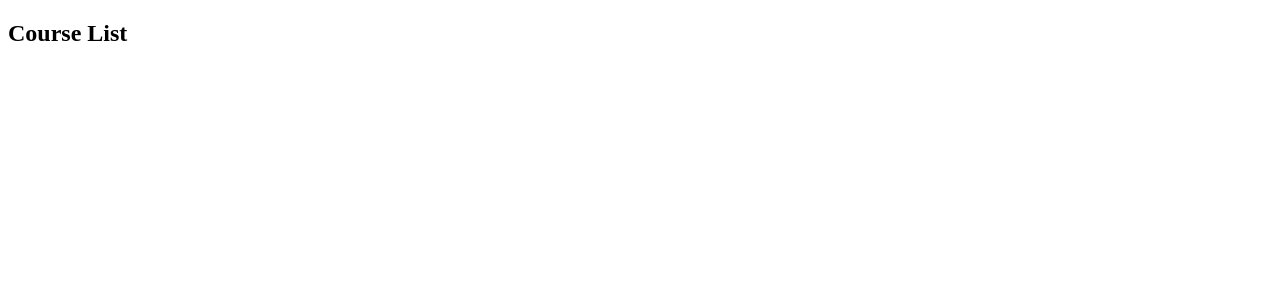
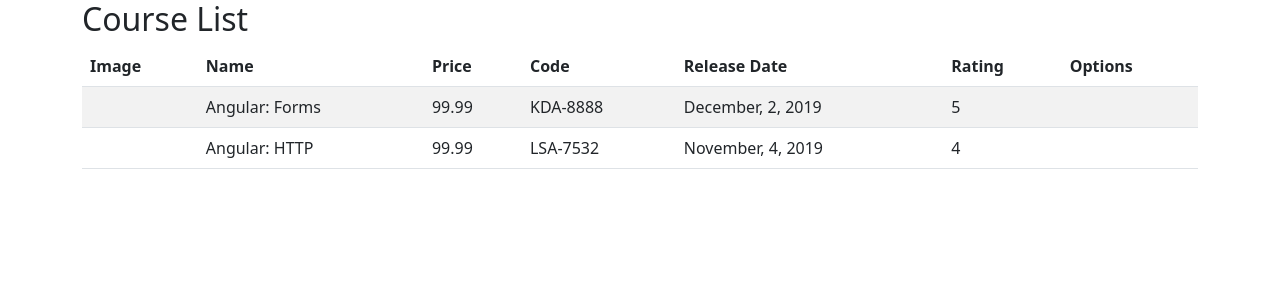
Before and after one commit to gabrielrsh/courses-manager, an Angular app: page / in a window 1280 px wide. Shown: the top 300 px of the page. Built offline with nearby package versions, Linux system fonts and the light colour scheme.

Commit message:
criando componentes dos cursos

```diff
--- a/package.json
+++ b/package.json
@@ -18,6 +18,7 @@
     "@angular/platform-browser": "^14.1.0",
     "@angular/platform-browser-dynamic": "^14.1.0",
     "@angular/router": "^14.1.0",
+    "bootstrap": "^5.2.0",
     "rxjs": "~7.5.0",
     "tslib": "^2.3.0",
     "zone.js": "~0.11.4"
--- a/src/app/app.component.html
+++ b/src/app/app.component.html
@@ -1 +1,3 @@
-<app-courses-list></app-courses-list>
+<div class="container">
+  <app-courses-list></app-courses-list>
+</div>
--- /dev/null
+++ b/src/app/courses/course.ts
@@ -0,0 +1,22 @@
+export class Course {
+    id: number;
+    name: string;
+    imageUrl: string;
+    price: number;
+    code: string;
+    duration: number;
+    rating: number;
+    releaseDate: string;
+
+    constructor(id:number, name: string, imageUrl:string, price:number,
+         code:string, duration:number, rating:number, releaseDate:string){
+        this.id = id;
+        this.name = name;
+        this.imageUrl = imageUrl;
+        this.price = price;
+        this.code = code;
+        this.duration = duration;
+        this.rating = rating;
+        this.releaseDate = releaseDate;
+    }
+}
--- /dev/null
+++ b/src/app/courses/courses-list.component.html
@@ -0,0 +1,27 @@
+<h2> Course List </h2>
+
+<table class="table table-striped">
+    <thead>
+        <tr>
+            <th>Image</th>
+            <th>Name</th>
+            <th>Price</th>
+            <th>Code</th>
+            <th>Release Date</th>
+            <th>Rating</th>
+            <th>Options</th>
+        </tr>
+    </thead>
+
+    <tbody>
+        <tr *ngFor="let course of courses">
+            <td>{{course.imageUrl}}</td>
+            <td>{{course.name}}</td>
+            <td>{{course.price}}</td>
+            <td>{{course.code}}</td>
+            <td>{{course.releaseDate}}</td>
+            <td>{{course.rating}}</td>
+            <td></td>
+        </tr>
+    </tbody>
+</table>
--- a/src/app/courses/courses-list.component.ts
+++ b/src/app/courses/courses-list.component.ts
@@ -1,9 +1,34 @@
-import { Component } from "@angular/core";
-
+import { Component, OnInit } from "@angular/core";
+import { Course } from "./course";
 @Component({
     selector: 'app-courses-list',
-    template: '<h2> Course List </h2>'
+    templateUrl: './courses-list.component.html'
 })
-export class CoursesListComponent {
+export class CoursesListComponent implements OnInit{
+    courses: Course[] = [];
 
+    ngOnInit(): void {
+        this.courses = [
+            {
+                id: 1,
+                name: "Angular: Forms",
+                imageUrl: '',
+                price: 99.99,
+                code: 'KDA-8888',
+                duration: 120,
+                rating: 5,
+                releaseDate: 'December, 2, 2019'
+            },
+            {
+                id: 2,
+                name: "Angular: HTTP",
+                imageUrl: '',
+                price: 99.99,
+                code: 'LSA-7532',
+                duration: 80,
+                rating: 4,
+                releaseDate: 'November, 4, 2019'
+            }
+        ]
+    }
 }
--- a/src/styles.css
+++ b/src/styles.css
@@ -1 +1,2 @@
 /* You can add global styles to this file, and also import other style files */
+@import '~bootstrap/dist/css/bootstrap.min.css'
```
Also changed, not shown: 1 other file (tests, documents, lock files or other folders).
